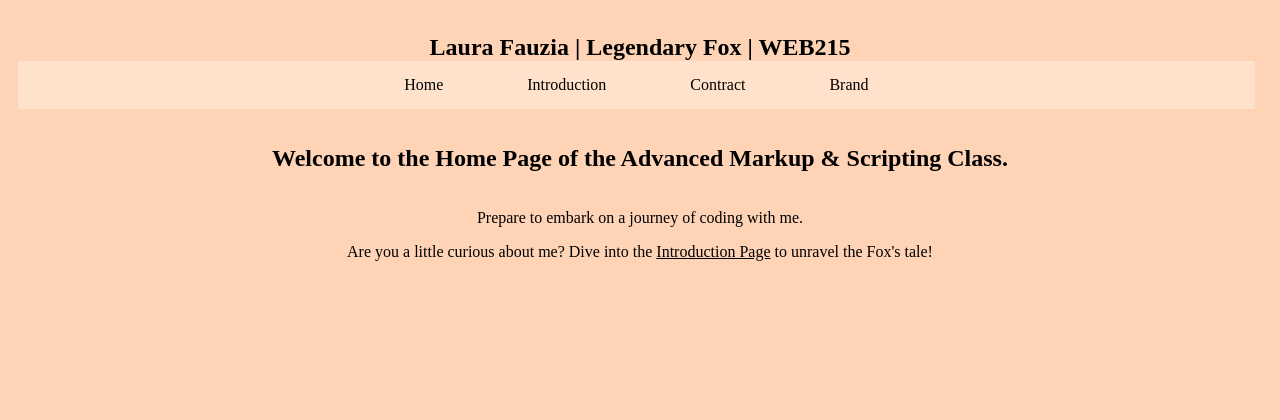
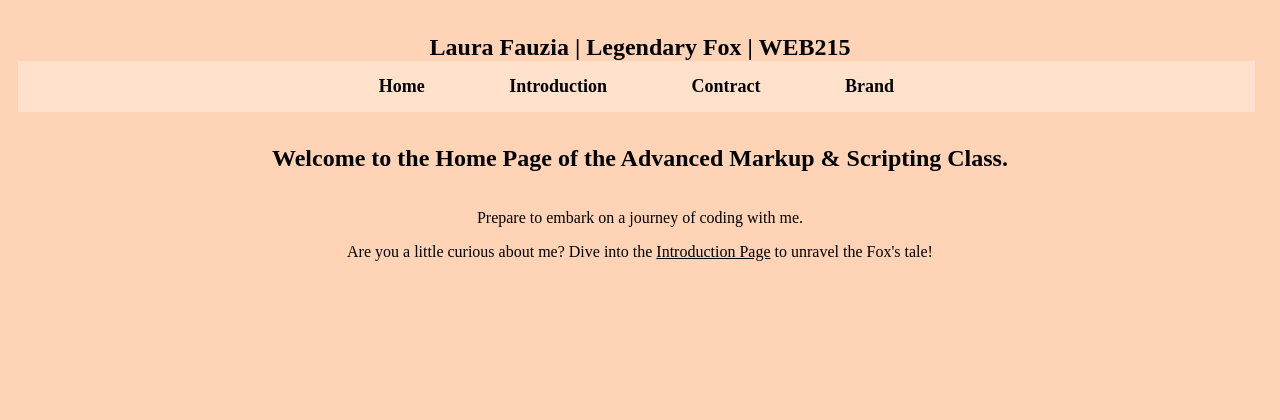
Before and after one commit to Lfauzia/web215, a PHP site: page / in a window 1280 px wide. Shown: the top 420 px of the page. Run offline with PHP 8.4, Linux system fonts and the light colour scheme; some web fonts are replaced.

Commit message:
Update styles.css

```diff
--- a/styles/styles.css
+++ b/styles/styles.css
@@ -38,7 +38,8 @@ main{
     padding: 15px;
     width: 97%;
     float: left;
-    font-weight: 500;
+    font-weight: 600;
+    font-size: large;
   }
 
   a{
```
